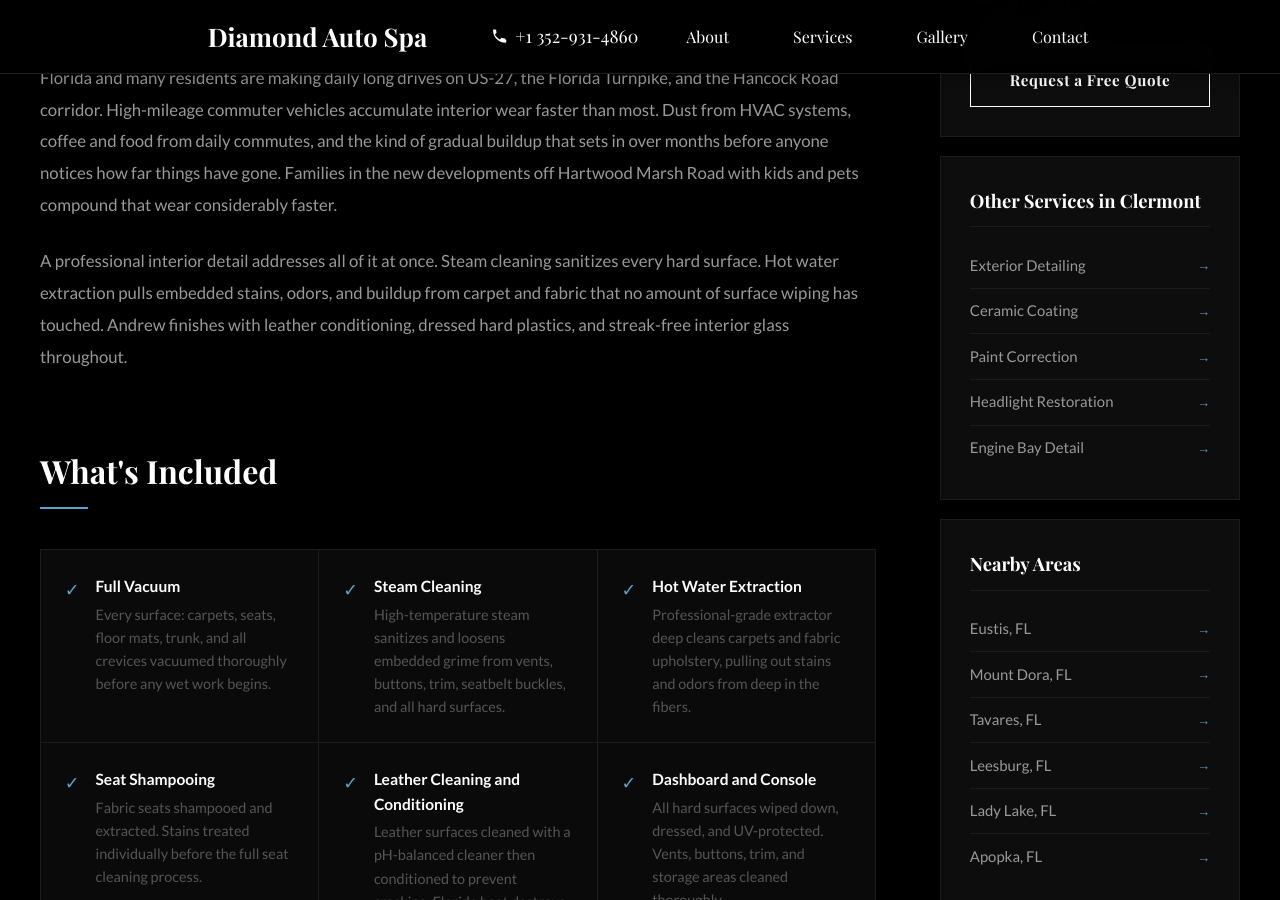
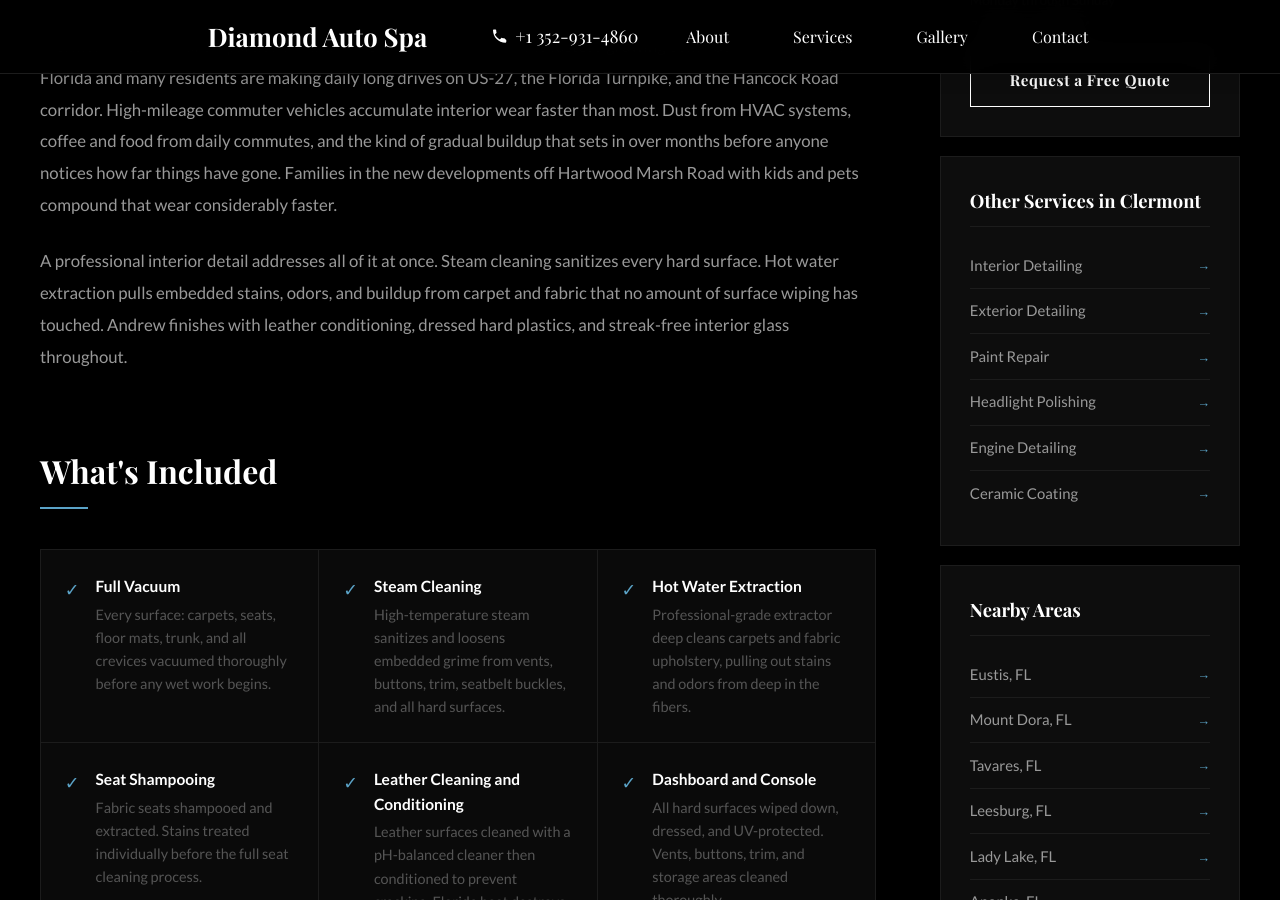
Before and after one commit to JamesBrownR/Diamond-Auto-Spa-Detailing, a Jekyll site: the page built from service-area/clermont-fl/interior-detailing/index.html, in a window 1280 px wide and 900 px high, scrolled down 1004 px. Built offline with Jekyll 4.4.1, drawn with Linux system fonts in a browser that asks for light colours; some web fonts are replaced.

Commit message:
Update index.html

```diff
--- a/service-area/clermont-fl/interior-detailing/index.html
+++ b/service-area/clermont-fl/interior-detailing/index.html
@@ -331,13 +331,7 @@ description: Professional mobile interior detailing in Clermont, FL. Steam clean
 
         <div class="sidebar-card">
             <h3>Other Services in Clermont</h3>
-            <ul class="related-services-list">
-                <li><a href="/service-area/clermont-fl/exterior-detailing/">Exterior Detailing</a></li>
-                <li><a href="/service-area/clermont-fl/ceramic-coating/">Ceramic Coating</a></li>
-                <li><a href="/service-area/clermont-fl/paint-correction/">Paint Correction</a></li>
-                <li><a href="/service-area/clermont-fl/headlight-restoration/">Headlight Restoration</a></li>
-                <li><a href="/service-area/clermont-fl/engine-bay-detail/">Engine Bay Detail</a></li>
-            </ul>
+           {% include services-list.html base_path="/service-area/clermont-fl/" %}
         </div>
 
         <div class="sidebar-card">
```
